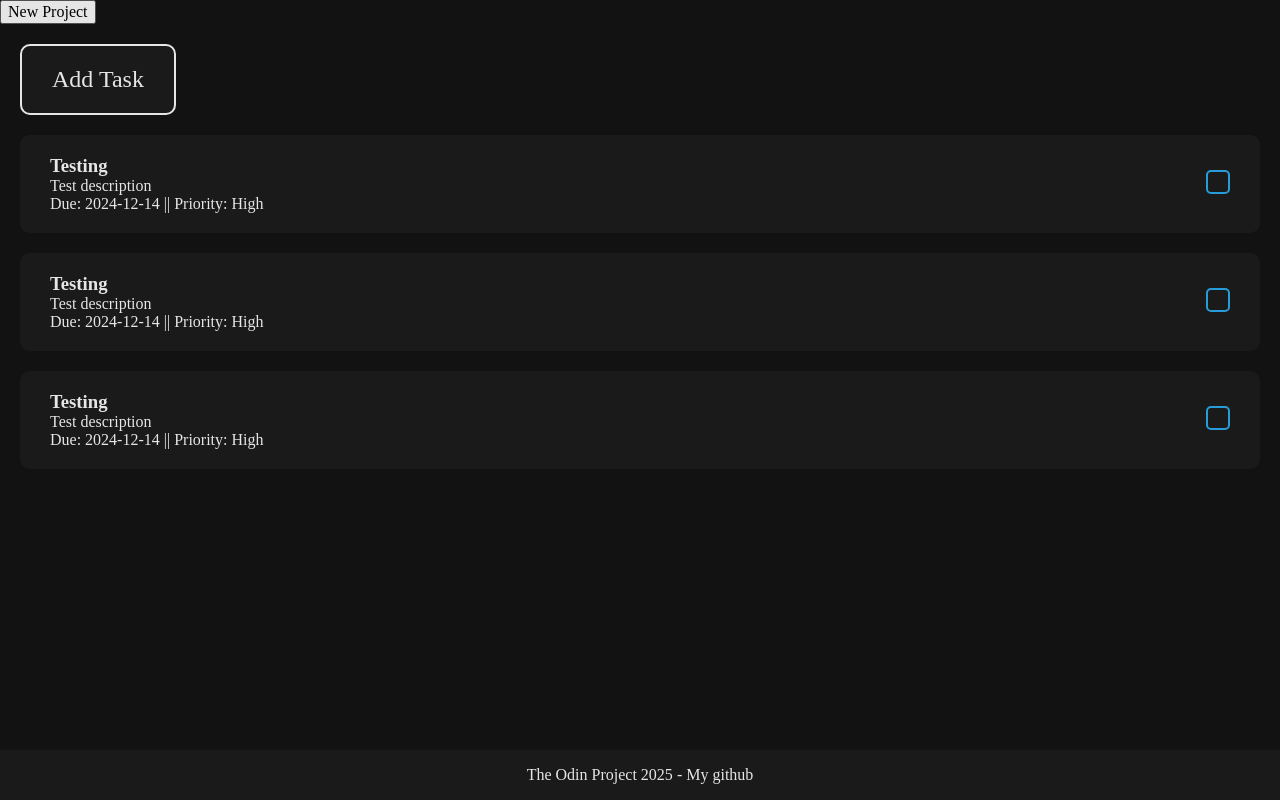
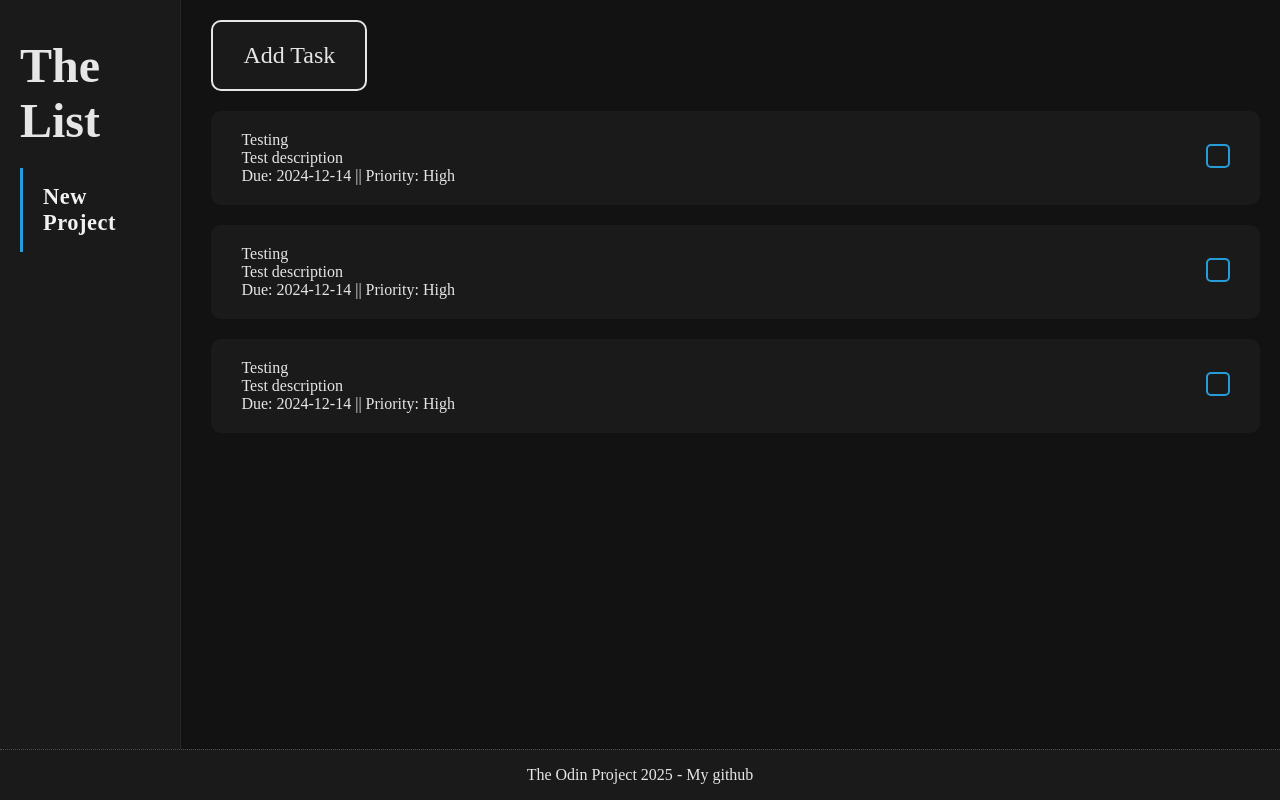
Before and after one commit to Marentxs/todo-list, a website built with webpack: page src/template.html in a window 1280 px wide. Built offline with nearby package versions, Linux system fonts and the light colour scheme.

Commit message:
add styles and visibility for new project

```diff
--- a/src/styles.css
+++ b/src/styles.css
@@ -46,6 +46,74 @@ body {
   position: relative;
 }
 
+.main-wrapper {
+  flex: 1;
+  display: grid;
+  grid-template-columns: 1fr 6fr;
+  height: 100vh;
+  gap: 10px;
+}
+
+.project-side {
+  background-color: hsl(0, 0%, 10%);
+  border-right: 1px solid hsl(0, 0%, 15%);
+  padding: 30px 20px;
+  display: flex;
+  flex-direction: column;
+}
+
+.project-side h1 {
+  margin: 0.5rem 0;
+  font-size: 3rem;
+  display: flex;
+  justify-content: center;
+  align-items: center;
+  margin-bottom: 10px;
+}
+
+#newProjectBtn {
+  background-color: transparent;
+  color: hsl(0, 0%, 95%);
+  border: none;
+  border-left: 3px solid hsl(200, 70%, 50%);
+  padding: 16px 20px;
+  cursor: pointer;
+  transition: all 0.2s ease;
+  font-size: 1.4rem;
+  text-align: left;
+  border-radius: 0 6px 6px 0;
+  margin: 10px 0;
+  font-weight: 700;
+  letter-spacing: 0.05ch;
+}
+
+#newProjectBtn:hover {
+  border: 3px solid hsl(200, 70%, 50%);
+}
+
+#project-container {
+  flex: 1;
+  overflow-y: auto;
+  display: flex;
+  flex-direction: column;
+  gap: 10px;
+}
+
+.project-card {
+  padding: 16px 20px;
+  color: hsl(0, 0%, 80%);
+  cursor: pointer;
+  transition: all 0.2s ease;
+  font-size: 1.1rem;
+  text-align: left;
+}
+
+.project-card:hover {
+  background-color: hsla(0, 0%, 15%, 0.5);
+  border-left: 3px solid hsl(0, 0%, 40%);
+  color: hsl(0, 0%, 95%);
+}
+
 .task-card {
   display: flex;
   justify-content: space-between;
@@ -72,14 +140,16 @@ body {
   transition: all 0.2s ease;
 }
 
-#openBtn:hover {
+#openBtn:hover,
+#newProjectBtn:hover {
   background-color: hsl(0, 0%, 12%);
   border-color: hsl(200, 70%, 50%);
   transform: translateY(-2px);
   box-shadow: 0 5px 15px rgba(0, 0, 0, 0.3);
 }
 
-#openBtn:active {
+#openBtn:active,
+#newProjectBtn:active {
   transform: translateY(0);
   box-shadow: 0 2px 5px rgba(0, 0, 0, 0.2);
   color: hsl(200, 70%, 50%);
@@ -208,6 +278,7 @@ form > button {
 }
 
 .footer {
+  border-top: 1px dotted hsl(0, 0%, 30%);
   position: fixed;
   bottom: 0;
   left: 0;
--- a/src/template.html
+++ b/src/template.html
@@ -6,7 +6,10 @@
     <title>Todo List</title>
   </head>
   <body>
+    <div class="page-container">
+      <div class="main-wrapper">
         <div class="project-side">
+          <h1>The List</h1>
           <button id="newProjectBtn">New Project</button>
 
           <div class="projectPopup" id="projectPopup">
@@ -34,7 +37,12 @@
                 <input type="text" name="title" id="title" required />
 
                 <label for="description">Description</label>
-            <input type="text" name="description" id="description" required />
+                <input
+                  type="text"
+                  name="description"
+                  id="description"
+                  required
+                />
 
                 <label for="date">Date</label>
                 <input type="date" name="date" id="date" required />
@@ -59,6 +67,8 @@
 
           <div id="todo-container"></div>
         </div>
+      </div>
+    </div>
 
     <div class="footer">
       <a
--- a/src/ui.js
+++ b/src/ui.js
@@ -12,7 +12,7 @@ export function renderTasks(tasks) {
     const contentWrapper = document.createElement("div");
     contentWrapper.className = "task-card-content";
 
-    const taskTitle = document.createElement("h3");
+    const taskTitle = document.createElement("p");
     taskTitle.className = "task-title";
     taskTitle.textContent = task.title;
     contentWrapper.appendChild(taskTitle);
@@ -61,6 +61,7 @@ export function renderProjects(projects) {
     const projectTitle = document.createElement("h2");
     projectTitle.className = "project-title";
     projectTitle.textContent = project.title;
+    contentWrapper.appendChild(projectTitle);
 
     projectCard.appendChild(contentWrapper);
     container.appendChild(projectCard);
```
Lines whose indentation alone changed are shown as unchanged.
